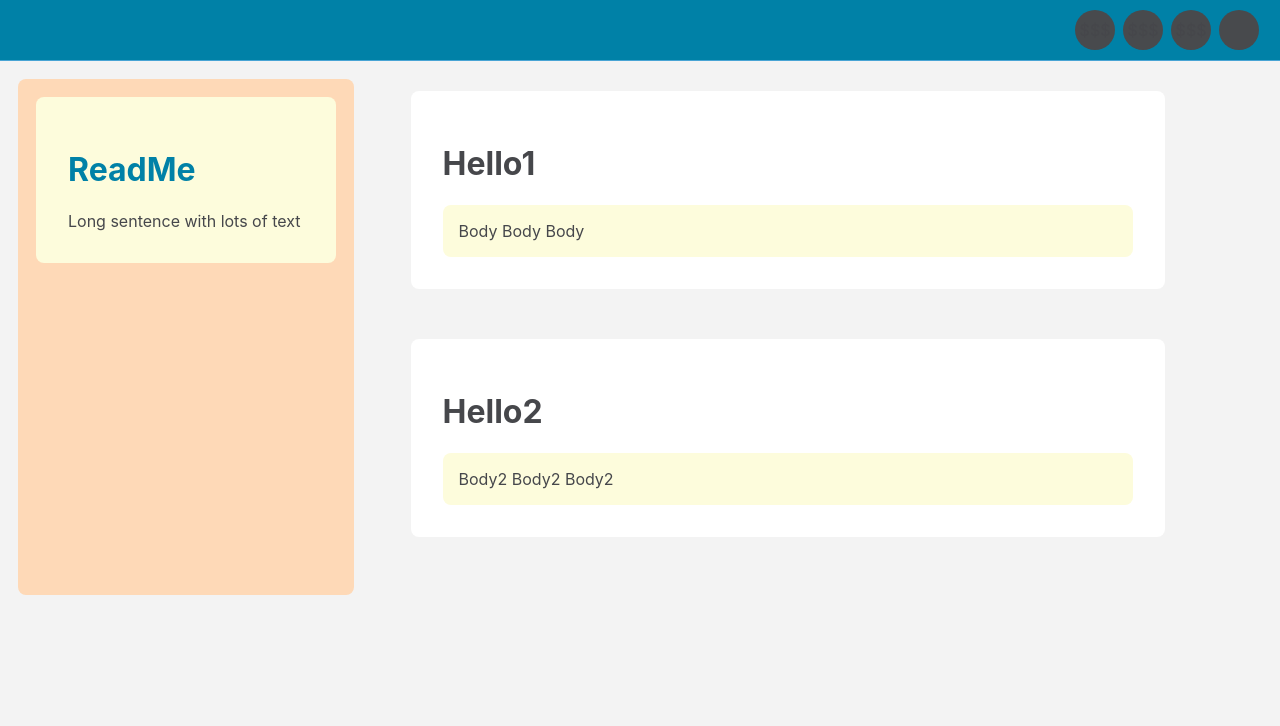
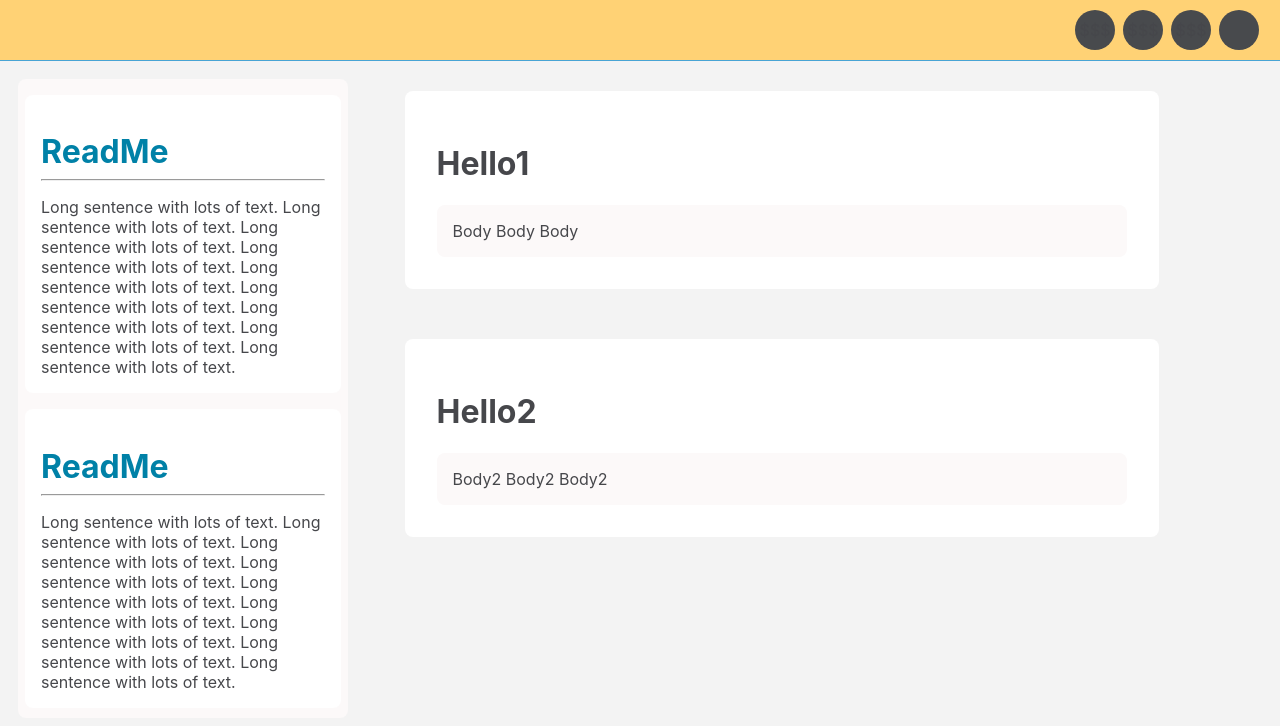
Before and after one commit to ding-swe/facebook-cleaner, a React (Create React App) app in the folder fantasy-ui/: page / in a window 1280 px wide. Shown: the top 726 px of the page. Built offline with nearby package versions, Linux system fonts and the light colour scheme.

Commit message:
tinker with formatting and colors

```diff
--- a/fantasy-ui/src/components/HomeCard/HomeCard.css
+++ b/fantasy-ui/src/components/HomeCard/HomeCard.css
@@ -14,11 +14,11 @@
 }
 
 .center-card h1{
-    color: #46474b;
+    color: var(--text-dark);
 }
 
 .center-card div{
-    background-color: var(--bg-light);
+    background-color: var(--bg-lighter);
     border-radius: var(--border-radius);
     padding: 1rem;
 }
--- a/fantasy-ui/src/index.css
+++ b/fantasy-ui/src/index.css
@@ -6,8 +6,9 @@
   --bg-header: #0081A7;
   --bg-medium: #00AFB9;
   --bg-accent: #F07167;
-  --bg-light: #FDFCDC;
+  --bg-light: #FFD275;
   --bg-light2: #FED9B7;
+  --bg-lighter: #fcf9f9;
   --bg-white: white;
   --bg: #f3f3f3;
   --text-color: #dadce1;
@@ -34,6 +35,11 @@ code {
     monospace;
 }
 
+hr {
+  background-color: var(--bg-medium);
+  margin-bottom: 1rem;
+}
+
 
 ul {
   list-style: none;
@@ -48,7 +54,7 @@ a {
 
 .navbar {
   height: var(--nav-size);
-  background-color: var(--bg-header);
+  background-color: var(--bg-light);
   padding: 0 1rem;
   border-bottom: var(--border);
 }
--- a/fantasy-ui/src/modules/Home/Home.css
+++ b/fantasy-ui/src/modules/Home/Home.css
@@ -1,5 +1,6 @@
 .container {
     display: flex;
+    flex-direction: row;
     margin-top: 1rem;
     margin-left: 1rem;
 }
@@ -7,11 +8,17 @@
 
 .left-module{
     position: relative;
-    padding: 10px;
+    padding-left: 7px;
+    padding-right: 7px;
+    padding-bottom: 10px;
     margin: 2px;
     width: 25%;
     border-radius: var(--border-radius);
-    background-color: var(--bg-light2);
+    background-color: var(--bg-lighter);
+    display: flex;
+    flex-direction: column;
+    height: 1%;
+    overflow: auto;
 }
 
 .left-card {
@@ -19,13 +26,14 @@
     text-align: left;
     position: relative;
     border-radius: var(--border-radius);
-    background-color: var(--bg-light);
-    padding: 2rem;
-    margin: 0.5rem;
+    background-color: var(--bg-white);
+    padding: 1rem;
+    margin-top: 1rem;
 }
 
 .left-card h1 {
-    color: var(--text-accent)
+    color: var(--text-accent);
+    margin-bottom: 0rem;
 }
 
 .center-module {
--- a/fantasy-ui/src/modules/Home/Home.tsx
+++ b/fantasy-ui/src/modules/Home/Home.tsx
@@ -16,7 +16,23 @@ export default function Home(){
                 <div className="left-card">
                     <div>
                         <h1> ReadMe </h1>
-                        <Link to="/About"> Long sentence with lots of text </Link>
+                        <hr></hr>
+                        <Link to="/About"> Long sentence with lots of text.
+                            Long sentence with lots of text. Long sentence with lots of text.
+                            Long sentence with lots of text. Long sentence with lots of text.
+                            Long sentence with lots of text. Long sentence with lots of text.
+                            Long sentence with lots of text. Long sentence with lots of text. </Link>
+                    </div>
+                </div>
+                <div className="left-card">
+                    <div>
+                        <h1> ReadMe </h1>
+                        <hr></hr>
+                        <Link to="/About"> Long sentence with lots of text.
+                            Long sentence with lots of text. Long sentence with lots of text.
+                            Long sentence with lots of text. Long sentence with lots of text.
+                            Long sentence with lots of text. Long sentence with lots of text.
+                            Long sentence with lots of text. Long sentence with lots of text. </Link>
                     </div>
                 </div>
             </div>
```
